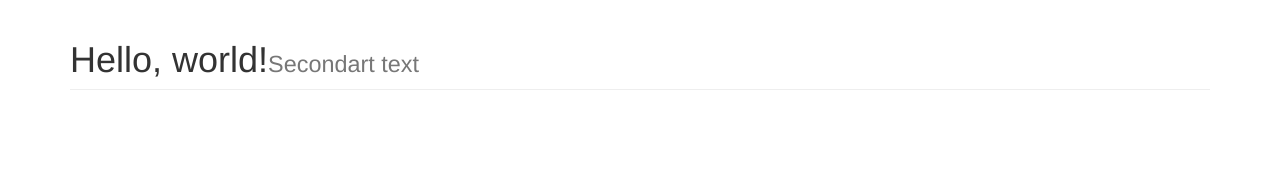
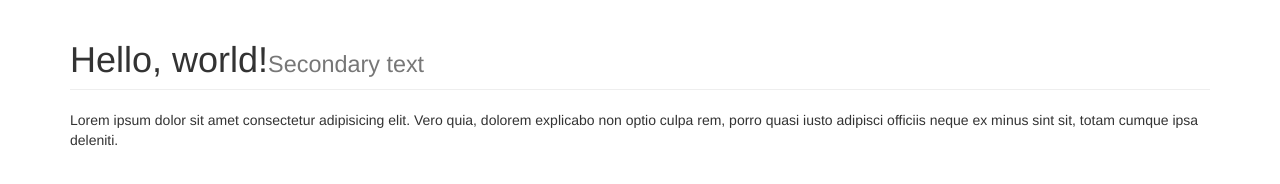
Before and after one commit to tripa2020/tripa2020.github.io, a plain HTML site: page index.html in a window 1280 px wide. Drawn offline with nearby package versions, Linux system fonts and the light colour scheme; files that its build step writes are made by us from their sources; files whose address does not match are found by name.

Commit message:
Update index.html

```diff
--- a/index.html
+++ b/index.html
@@ -19,7 +19,9 @@
   </head>
   <body>
     <div class="container">
-    <h1 class="page-header">Hello, world!<small>Secondart text</small></h1>
+    <h1 class="page-header">Hello, world!<small>Secondary text</small></h1>
+    <p>Lorem ipsum dolor sit amet consectetur adipisicing elit. Vero quia, dolorem explicabo non optio culpa rem, porro quasi iusto adipisci officiis neque ex minus sint sit, totam cumque ipsa deleniti.
+</p>
 </div>
     <!-- jQuery (necessary for Bootstrap's JavaScript plugins) -->
     <script src="https://ajax.googleapis.com/ajax/libs/jquery/1.12.4/jquery.min.js"></script>
```
